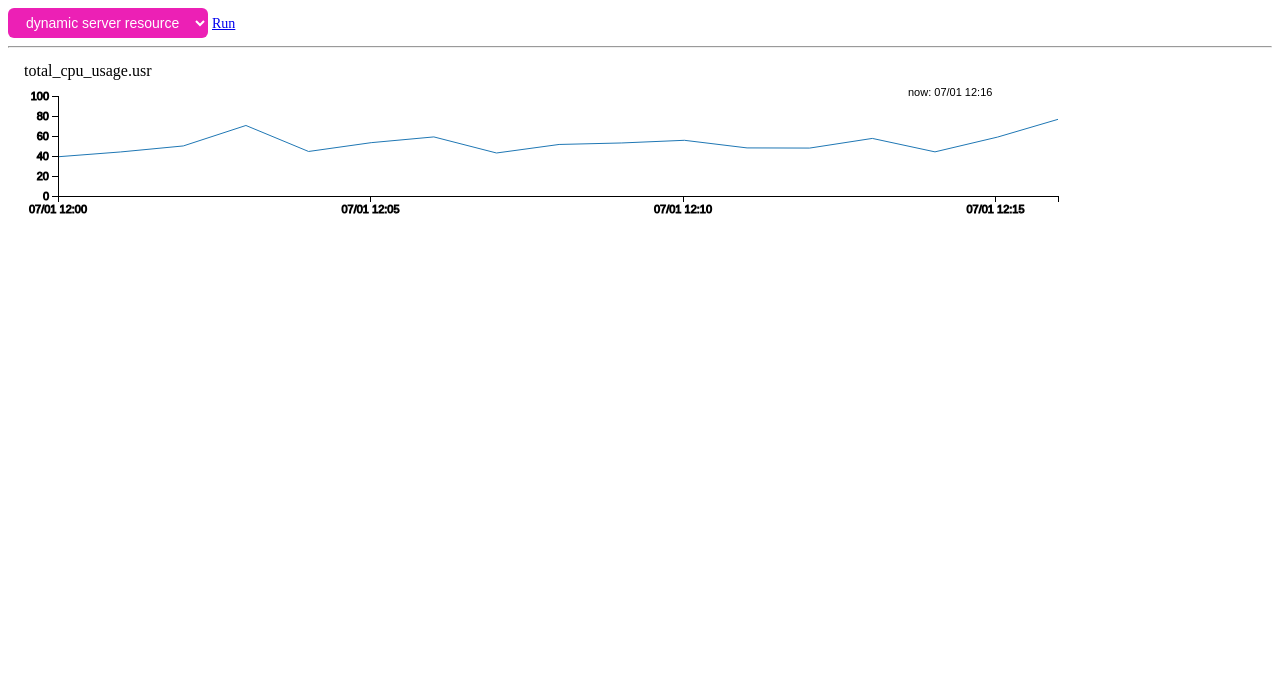
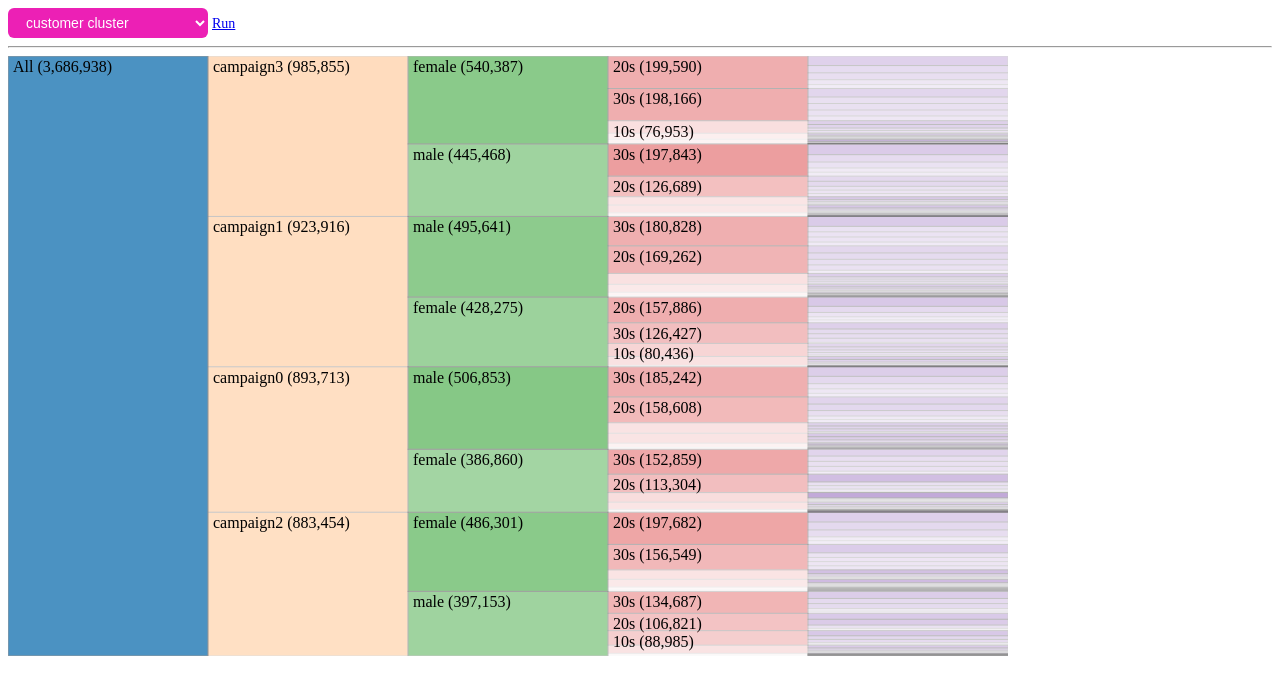
Before and after one commit to ohtomi/d3js-in-reactjs, a plain HTML site: page index.html in a window 1280 px wide. Drawn offline with nearby package versions, Linux system fonts and the light colour scheme.

Commit message:
Add treemap of customer cluster

```diff
--- a/index.html
+++ b/index.html
@@ -46,6 +46,7 @@
   <script src="http://code.jquery.com/jquery-1.10.1.min.js"></script>
   <script src="http://d3js.org/d3.v3.min.js"></script>
   <script type="text/javascript" charset="utf-8" src="./namespace.js"></script>
+  <script type="text/javascript" charset="utf-8" src="./customer_cluster.js"></script>
   <script type="text/javascript" charset="utf-8" src="./dynamic_server_resource.js"></script>
   <script type="text/javascript" charset="utf-8" src="./static_server_resource.js"></script>
   <script type="text/javascript" charset="utf-8" src="./intro.js"></script>
```
